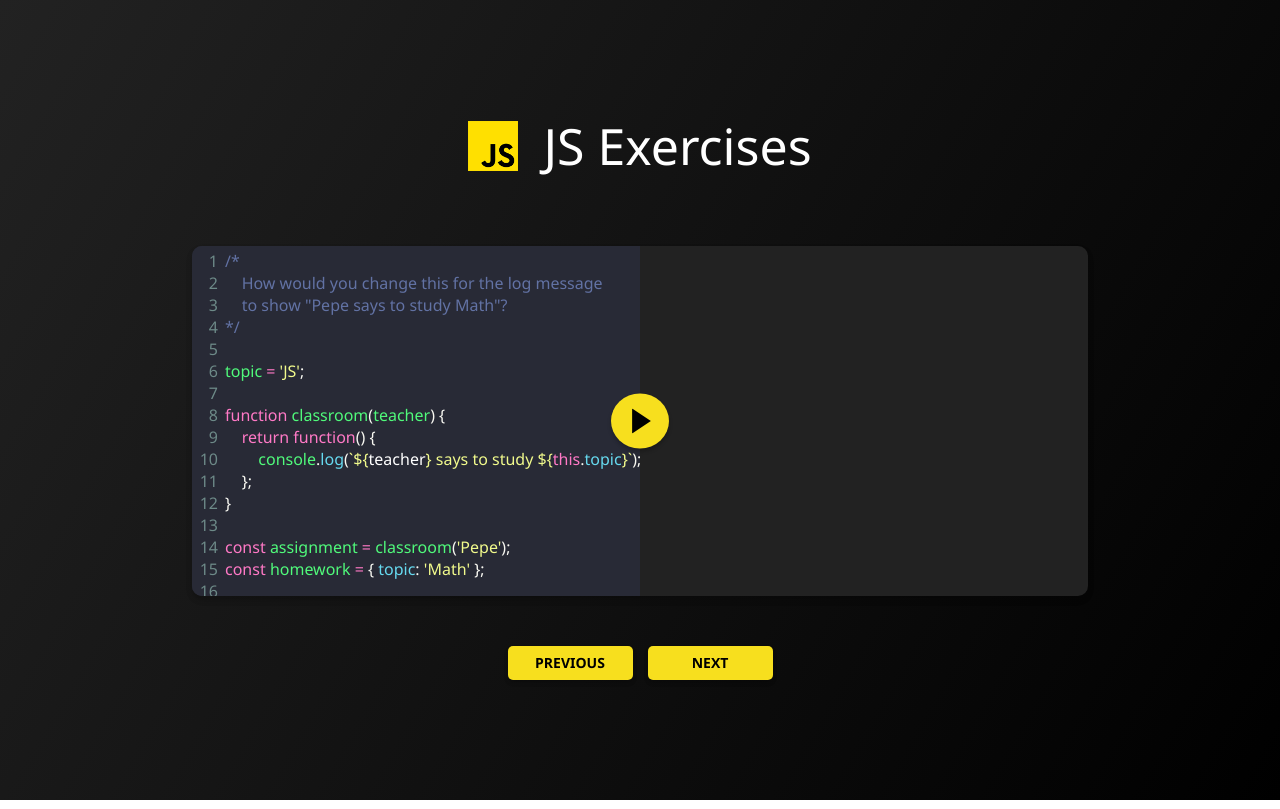
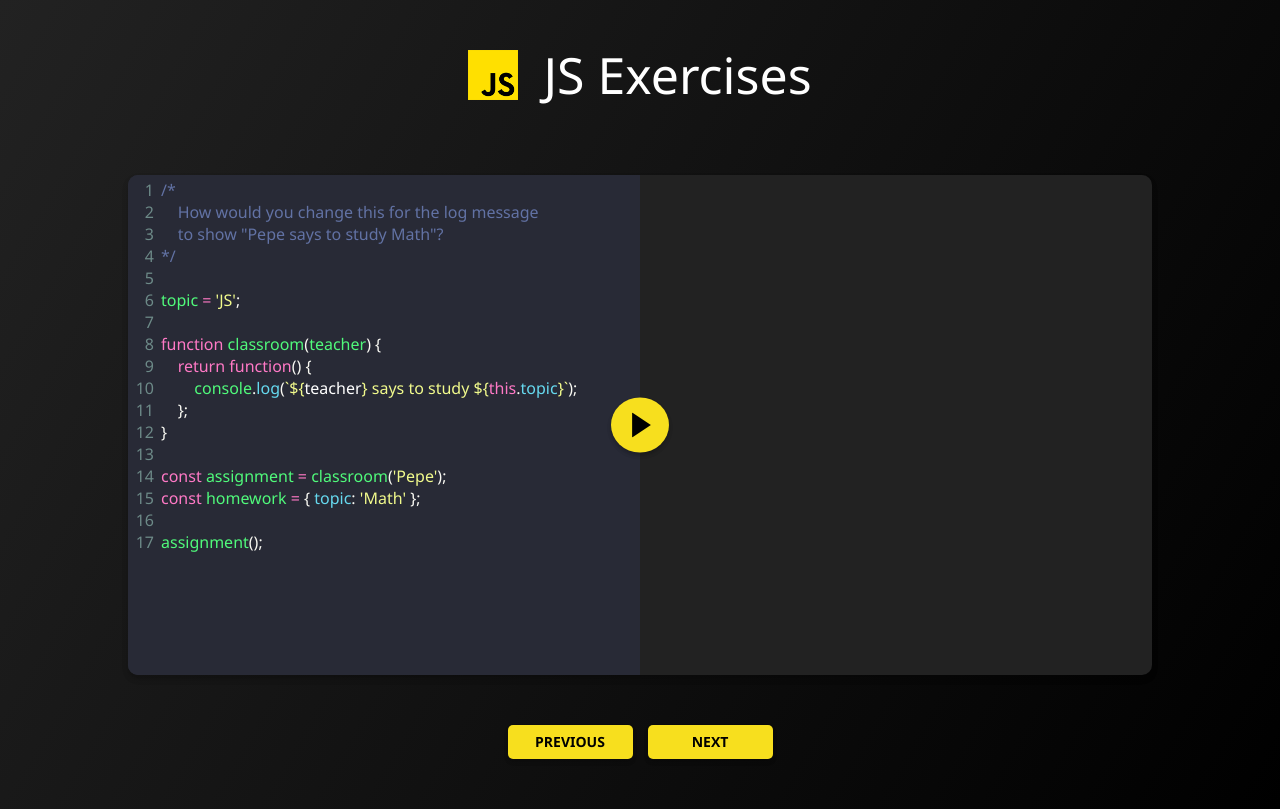
Before and after one commit to emiliodominguez/js-exercises-app, a React (Create React App) app: page / in a window 1280 px wide. Built offline with nearby package versions, Linux system fonts and the light colour scheme.

Commit message:
Increased editor´s size

```diff
--- a/src/components/Main/Main.module.scss
+++ b/src/components/Main/Main.module.scss
@@ -20,8 +20,8 @@
 }
 
 .controlGroup {
-    --max-width: 70vw;
-    --min-height: 350px;
+    --max-width: 80vw;
+    --min-height: 500px;
 
     position: relative;
     width: 100%;
```
